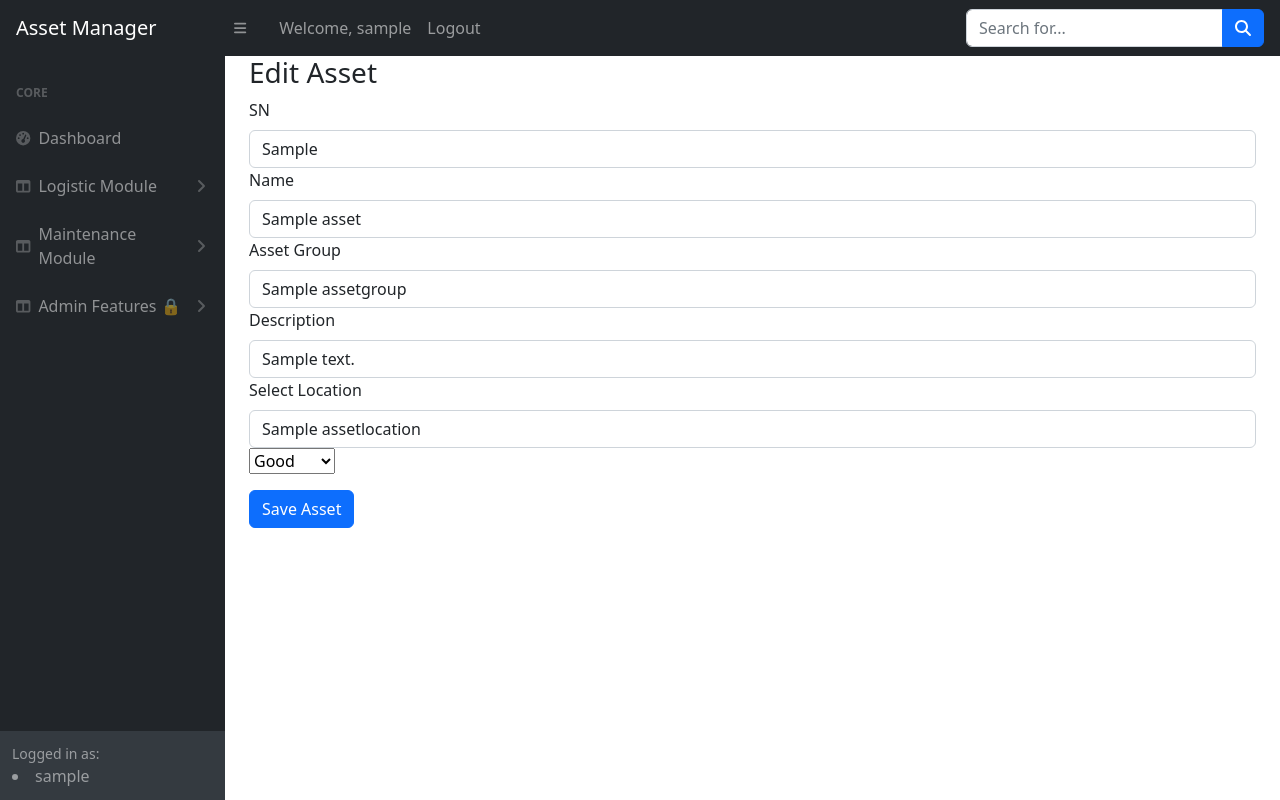
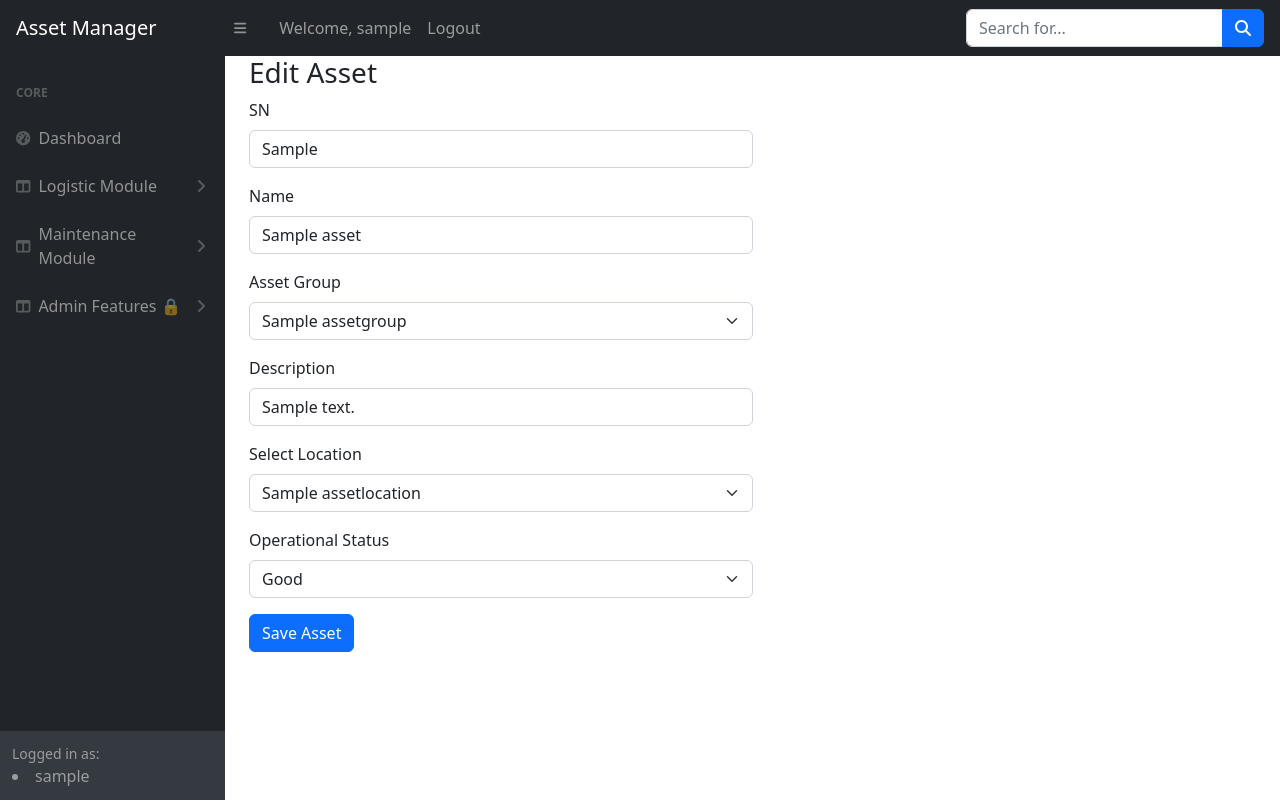
Before and after one commit to LuisNavarro35/AssetManagerWebApp, a Flask app: a page that uses templates/edit_asset.html in a window 1280 px wide. Run offline with Flask 3, Linux system fonts and the light colour scheme; a user stored in the database is signed in; tables that the repository leaves empty hold one stand-in row (values such as "Sample post"); some libraries are stand-ins or nearby versions.

Commit message:
revert hidden field

```diff
--- a/templates/edit_asset.html
+++ b/templates/edit_asset.html
@@ -17,41 +17,9 @@
 
            <h3>Edit Asset</h3>
 
-                <form method="POST">
-                {{ form.hidden_tag() }}
-
-                <div class="form-group">
-                {{ form.sn.label(class="form-label") }}
-                {{ form.sn(class="form-control") }}
+                <div class="col-xl-6">
+                    {{ render_form(form) }}
                 </div>
-
-                 <div class="form-group">
-                {{ form.name.label(class="form-label") }}
-                {{ form.name(class="form-control") }}
-                </div>
-
-                <div class="form-group">
-                {{ form.asset_group.label(class="form-label") }}
-                {{ form.asset_group(class="form-control") }}
-                </div>
-
-                <div class="form-group">
-                {{ form.description.label(class="form-label") }}
-                {{ form.description(class="form-control") }}
-                </div>
-
-                <div class="form-group">
-                {{ form.asset_group_location.label(class="form-label") }}
-                {{ form.asset_group_location(class="form-control") }}
-                </div>
-
-                <!-- Hidden op_status field -->
-                {{ form.op_status(type="hidden") }}
-
-                <div class="form-group mt-3">
-                {{ form.submit(class="btn btn-primary") }}
-                </div>
-                </form>
 
 
             </div>
```
